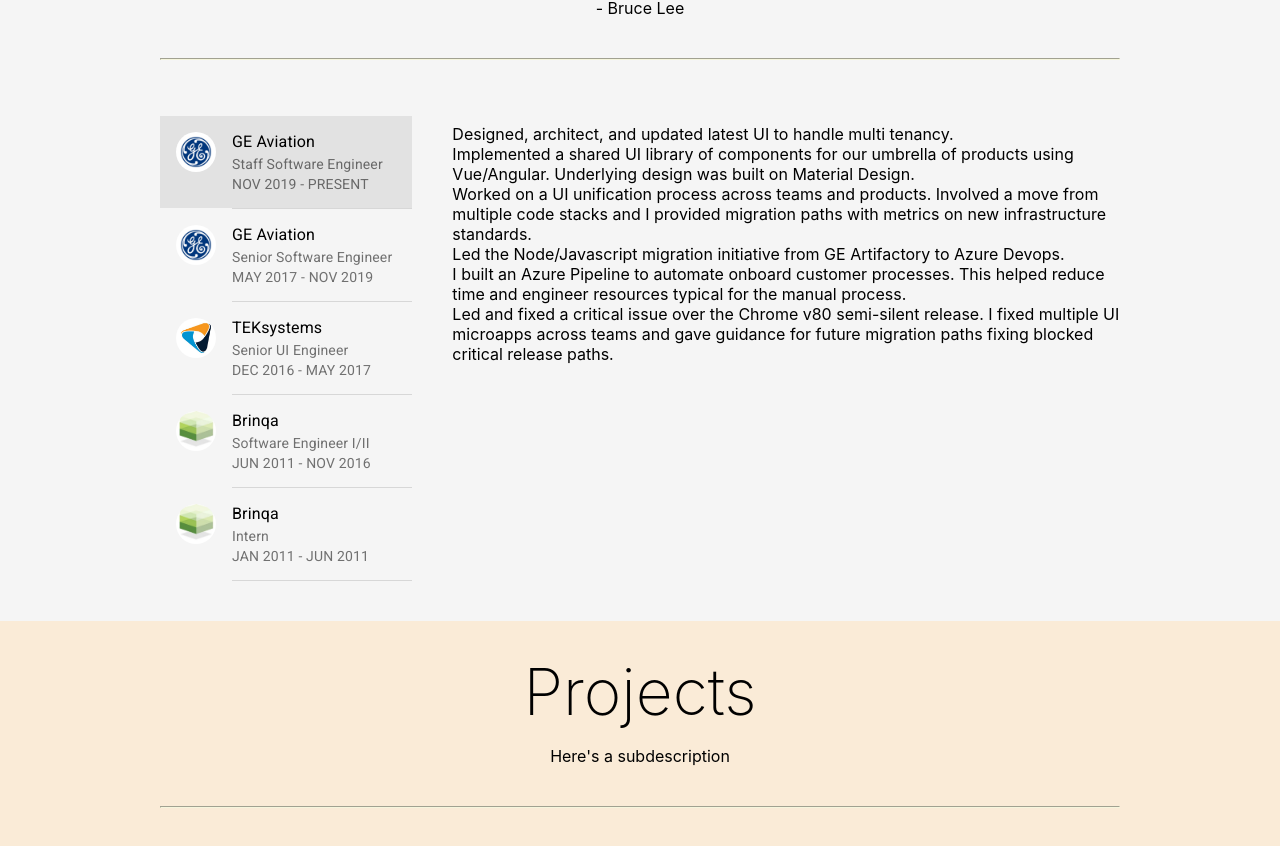
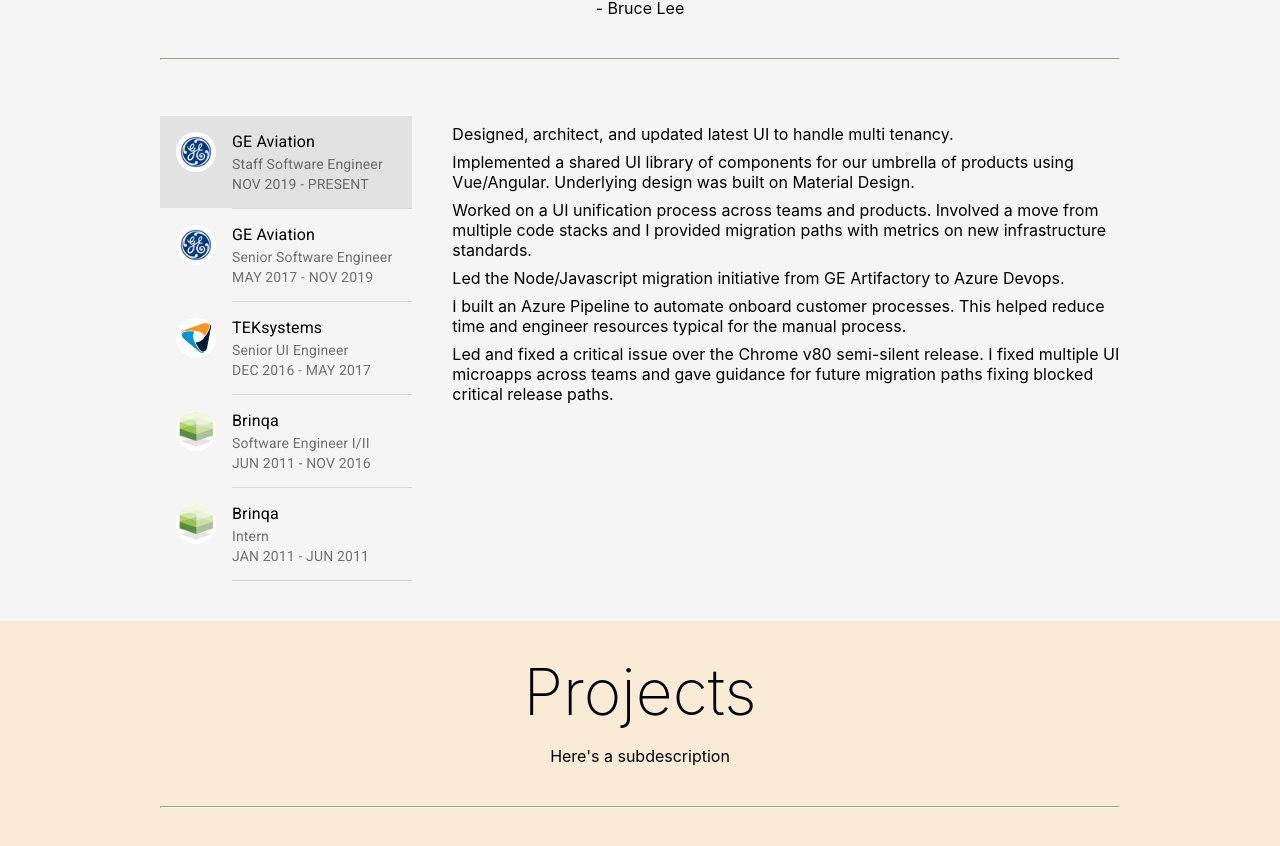
Before and after one commit to jraximus/jraximus.github.io, a React (Create React App) app: page / in a window 1280 px wide. Shown: the part 1715-2561 px from the top of the page. Built offline with nearby package versions, Linux system fonts and the light colour scheme; some icons are missing.

Commit message:
a little bit of styling on the career points list

```diff
--- a/src/App.js
+++ b/src/App.js
@@ -133,7 +133,7 @@
 
     const points = careers[this.state.activeIdx].points.map((point, pindex) => {
       const pkey = `p${pindex}`
-      return (<li key={pkey}><span className="fa-li"><i className="fad fa-angle-right"></i></span>{point}</li>);
+      return (<li key={pkey} className="career-points-list__point"><span className="fa-li"><i className="fad fa-angle-right"></i></span>{point}</li>);
     });
 
     return (
@@ -149,7 +149,7 @@
             <List className="career-list flex--item">
               {careersElem}
             </List>
-            <ul className="fa-ul flex--item">
+            <ul className="fa-ul flex--item career-points-list">
               {points}
             </ul>
           </div>
--- a/src/App.scss
+++ b/src/App.scss
@@ -159,6 +159,10 @@
   cursor: pointer;
 }
 
+.career-points-list__point {
+  margin-bottom: .5em;
+}
+
 .list__avatar {
   background-color: white;
 }
```
